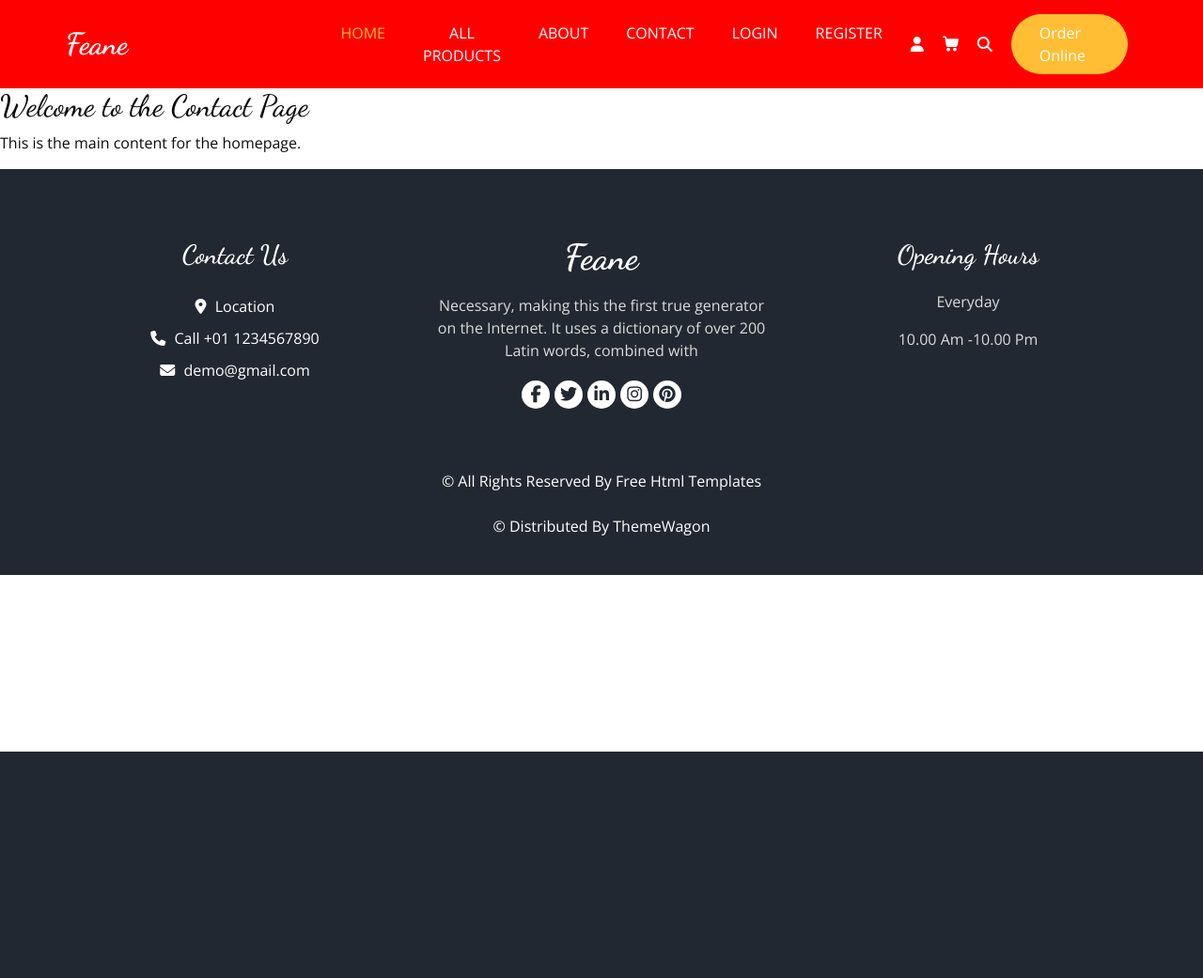
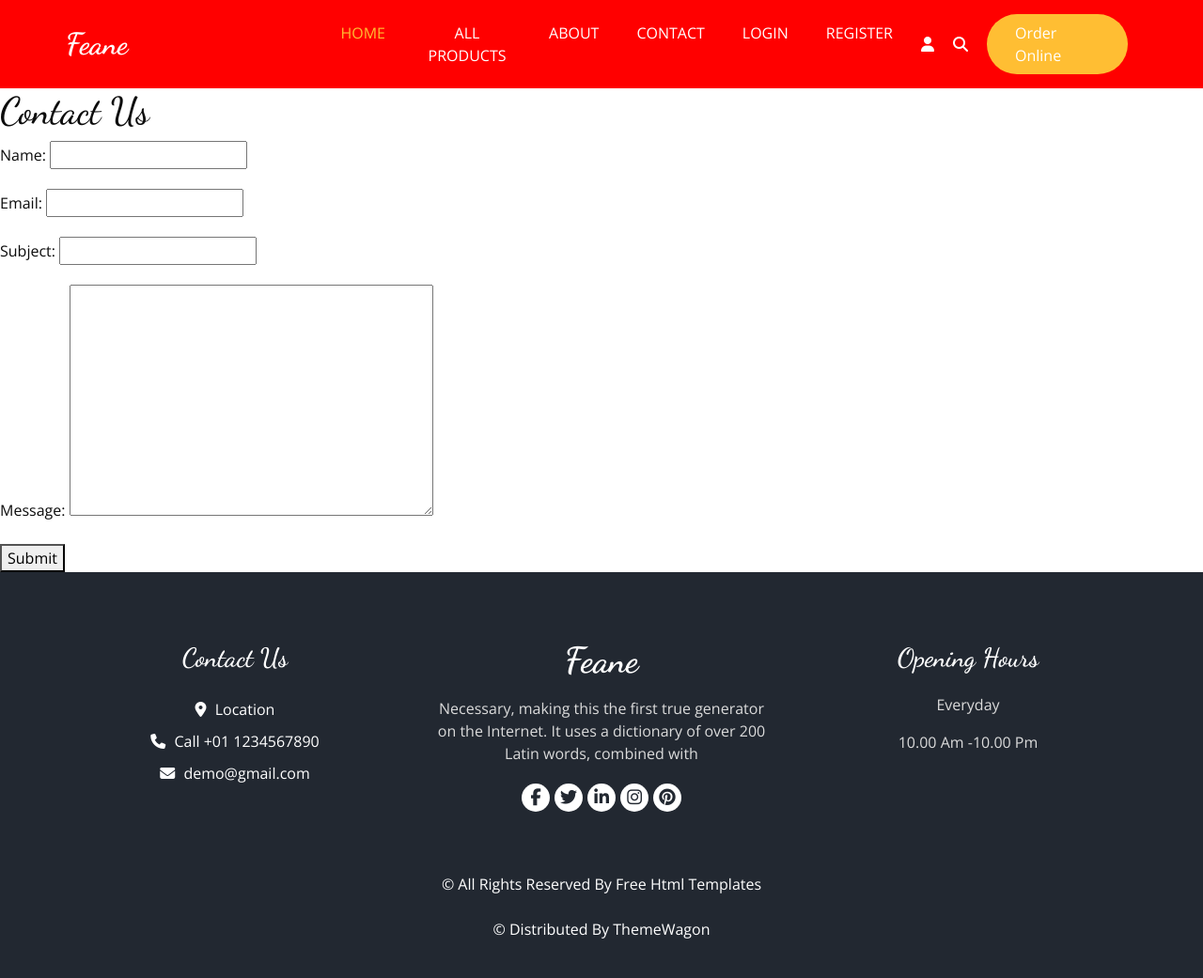
Before and after one commit to chintan166/dj_ecommerce, a Django app: page /contact/ in a window 1280 px wide. Shown: the whole page at 94% size. Before the commit the page ends 800 px from the top, so only its background shows below. Run offline with Django 4.2, Linux system fonts and the light colour scheme; some libraries are stand-ins or nearby versions.

Commit message:
all data

```diff
--- a/ecomm/ecomm_app/admin.py
+++ b/ecomm/ecomm_app/admin.py
@@ -1,5 +1,5 @@
 from django.contrib import admin
-from .models import Product,Category,Cart,CartItem,ProductImage,CustomUser
+from .models import Product,Category,Cart,CartItem,ProductImage,CustomUser,ContactUs
 
 class ProductImageInline(admin.TabularInline):
     model = ProductImage
@@ -27,8 +27,12 @@ class CategoryAdmin(admin.ModelAdmin):
     list_display = ('name', 'description')
     search_fields = ('name',)
 
+class ContactUsAdmin(admin.ModelAdmin):
+    list_display = ('name', 'email','subject','message')
+
 admin.site.register(Product, ProductAdmin)
 admin.site.register(Category, CategoryAdmin)
 admin.site.register(Cart)
 admin.site.register(CartItem)
 admin.site.register(CustomUser)
+admin.site.register(ContactUs,ContactUsAdmin)
--- a/ecomm/ecomm_app/forms.py
+++ b/ecomm/ecomm_app/forms.py
@@ -12,3 +12,9 @@ class CustomUserCreationForm(UserCreationForm):
 class CustomLoginForm(AuthenticationForm):
     class Meta:
         fields = ['username', 'password']
+
+class ContactUsForm(forms.Form):
+    name = forms.CharField(max_length=100, required=True)
+    email = forms.EmailField(required=True)
+    subject = forms.CharField(max_length=200, required=True)
+    message = forms.CharField(widget=forms.Textarea, required=True)
--- a/ecomm/ecomm_app/templates/ecomm/contact.html
+++ /dev/null
@@ -1,9 +0,0 @@
-<!-- myapp/templates/myapp/home.html -->
-{% extends "ecomm/base.html" %}
-
-{% block title %}Contact Page{% endblock %}
-
-{% block content %}
-    <h2>Welcome to the Contact Page</h2>
-    <p>This is the main content for the homepage.</p>
-{% endblock %}
--- /dev/null
+++ b/ecomm/ecomm_app/templates/ecomm/contact_form.html
@@ -0,0 +1,11 @@
+{% extends "ecomm/base.html" %}
+
+{% load static %}
+
+{% block content %}    <h1>Contact Us</h1>
+    <form method="post">
+        {% csrf_token %}
+        {{ form.as_p }}
+        <button type="submit">Submit</button>
+    </form>
+{% endblock %}
--- a/ecomm/ecomm_app/templates/ecomm/header.html
+++ b/ecomm/ecomm_app/templates/ecomm/header.html
@@ -45,6 +45,7 @@
             <a href="" class="user_link">
               <i class="fa fa-user" aria-hidden="true"></i>
             </a>
+            {% if user.is_authenticated %}
             <a class="cart_link" href="{% url 'view_cart' %}">
               <svg version="1.1" id="Capa_1" xmlns="http://www.w3.org/2000/svg" xmlns:xlink="http://www.w3.org/1999/xlink" x="0px" y="0px" viewBox="0 0 456.029 456.029" style="enable-background:new 0 0 456.029 456.029;" xml:space="preserve">
                 <g>
@@ -99,6 +100,7 @@
                 </g>
               </svg>
             </a>
+            {% endif %}
             <form class="form-inline">
               <button class="btn  my-2 my-sm-0 nav_search-btn" type="submit">
                 <i class="fa fa-search" aria-hidden="true"></i>
--- a/ecomm/ecomm_app/urls.py
+++ b/ecomm/ecomm_app/urls.py
@@ -5,7 +5,6 @@ from django.contrib.auth.views import LogoutView
 urlpatterns = [
     path('', views.home, name='home'),
     path('about/', views.about, name='about'),
-    path('contact/', views.contact, name='contact'),
     path('product/<int:product_id>/', views.product_detail, name='product_detail'),
     path('all-product/', views.product_list, name='product_list'),
     path('add_to_cart/<int:product_id>/', views.add_to_cart, name='add_to_cart'),
@@ -13,5 +12,7 @@ urlpatterns = [
     path('register/', views.register, name='register'),
     path('login/', views.user_login, name='login'),
     path('logout/', LogoutView.as_view(), name='logout'),
+    path('contact/', views.contact_view, name='contact'),
+    path('contact/thanks/', views.contact_thanks, name='contact_thanks'),
     path('remove_from_cart/<int:cart_item_id>/', views.remove_from_cart, name='remove_from_cart'),
 ]
--- a/ecomm/ecomm_app/views.py
+++ b/ecomm/ecomm_app/views.py
@@ -1,11 +1,10 @@
 from django.shortcuts import render,get_object_or_404,redirect
-from .models import Product, Cart, CartItem
+from .models import Product, Cart, CartItem,ContactUs
 from django.core.paginator import Paginator
 from django.contrib.auth.decorators import login_required
 from django.contrib.auth import login as auth_login, authenticate, logout
 from django.contrib import messages
-from .forms import CustomUserCreationForm,CustomLoginForm
-
+from .forms import CustomUserCreationForm,CustomLoginForm,ContactUsForm
 
 
 
@@ -15,9 +14,6 @@ def home(request):
 
 def about(request):
     return render(request,'ecomm/about.html')
-
-def contact(request):
-    return render(request,'ecomm/contact.html')
 
 def product_detail(request, product_id):
     # Retrieve the product by its ID or slug
@@ -46,7 +42,7 @@ def product_list(request):
     # Pass the paginated products to the template
     return render(request, 'ecomm/product_list.html', {'page_obj': page_obj})
 
-
+@login_required
 def add_to_cart(request, product_id):
     product = get_object_or_404(Product, id=product_id)
 
@@ -67,6 +63,7 @@ def add_to_cart(request, product_id):
     return redirect('product_detail', product_id=product.id)
     # View cart
 
+@login_required
 def view_cart(request):
     cart = Cart.objects.filter(user=request.user).first()
     if cart:
@@ -108,3 +105,26 @@ def register(request):
         form = CustomUserCreationForm()
 
     return render(request, 'ecomm/register.html', {'form': form})
+
+def contact_view(request):
+    if request.method == 'POST':
+        form = ContactUsForm(request.POST)
+        if form.is_valid():
+            # Save the form data in the database
+            contact_us = ContactUs(
+                name=form.cleaned_data['name'],
+                email=form.cleaned_data['email'],
+                subject=form.cleaned_data['subject'],
+                message=form.cleaned_data['message']
+            )
+            contact_us.save()
+            messages.success(request, "Your message has been sent successfully!")
+            # Redirect to the thank-you page
+            return redirect('home')
+    else:
+        form = ContactUsForm()
+
+    return render(request, 'ecomm/contact_form.html', {'form': form})
+
+def contact_thanks(request):
+    return render(request, 'ecomm/contact_thanks.html')
```
Also changed, not shown: ecomm/ecomm/settings.py (+8 -1 lines), ecomm/ecomm_app/models.py (+10 -0 lines), ecomm/ecomm_app/templates/ecomm/contact_thanks.html (added, +11 -0 lines), ecomm/ecomm_app/templates/ecomm/home.html (+7 -1 lines), ecomm/ecomm_app/templates/ecomm/product_detail.html (+2 -5 lines), ecomm/db.sqlite3, ecomm/ecomm_app/migrations/0004_contact.py (added), ecomm/ecomm_app/migrations/0005_rename_contact_contactus.py (added), 1 other file.
